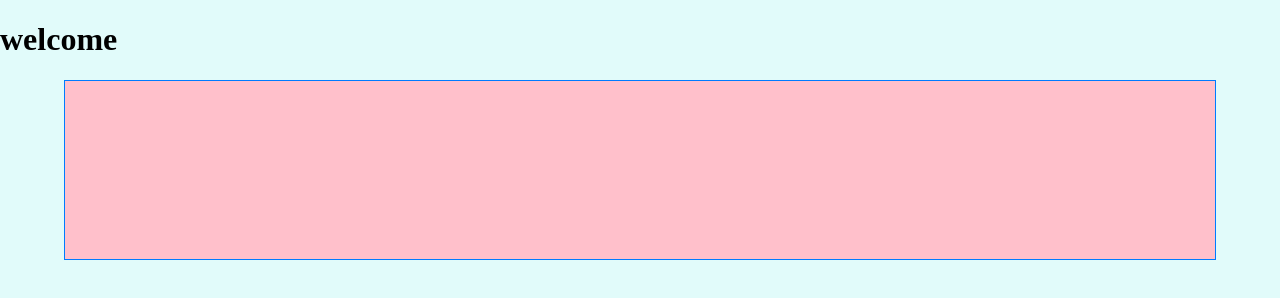
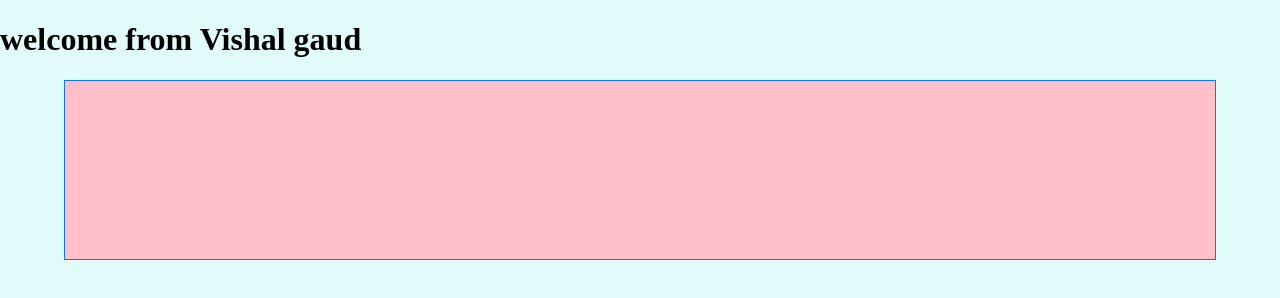
Before and after one commit to vgaud6585/ankitwebsite, a plain HTML site: page index.html in a window 1280 px wide. Drawn offline with Linux system fonts and the light colour scheme.

Commit message:
initial commit 2

```diff
--- a/index.html
+++ b/index.html
@@ -8,7 +8,7 @@
     <link rel="stylesheet" href="css/style.css" type="text/css" media="all" />
   </head>
   <body>
-    <h1 class="head">welcome </h1>
+    <h1 class="head">welcome from Vishal gaud </h1>
     <div class="info" id="info"></div>
     <div class="outer clickable">
 
```
Also changed, not shown: ankitwebsite.txt (added).
